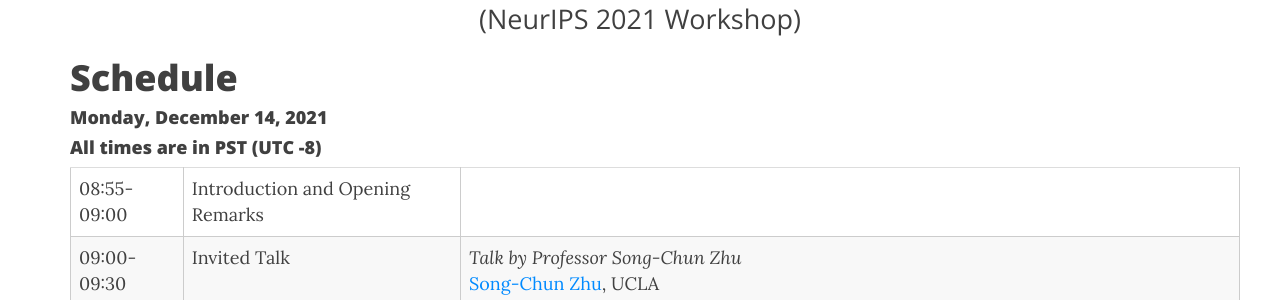
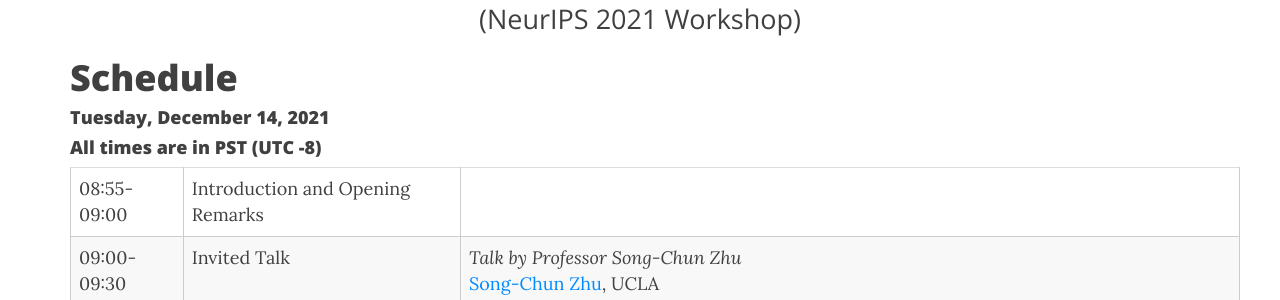
Before and after one commit to mathai4ed/mathai4ed.github.io, a Jekyll site: the page built from schedule.md, in a window 1280 px wide and 900 px high. Shown: the part 302-602 px from the top of the window. Built offline with Jekyll 4.4.1, drawn with Linux system fonts in a browser that asks for light colours; nearby versions of some CDN libraries.

Commit message:
fix dates

```diff
--- a/schedule.md
+++ b/schedule.md
@@ -11,7 +11,7 @@ use-site-title: true
 
 # Schedule
 
-#### Monday, December 14, 2021
+#### Tuesday, December 14, 2021
 #### All times are in PST (UTC -8)
 <!-- #### Location: West 109 + 110, Area West Level 1 -->
 <!-- #### Live Video Stream: [link](https://slideslive.com/neurips/neurips-2019-west-109-110-live) -->
```
